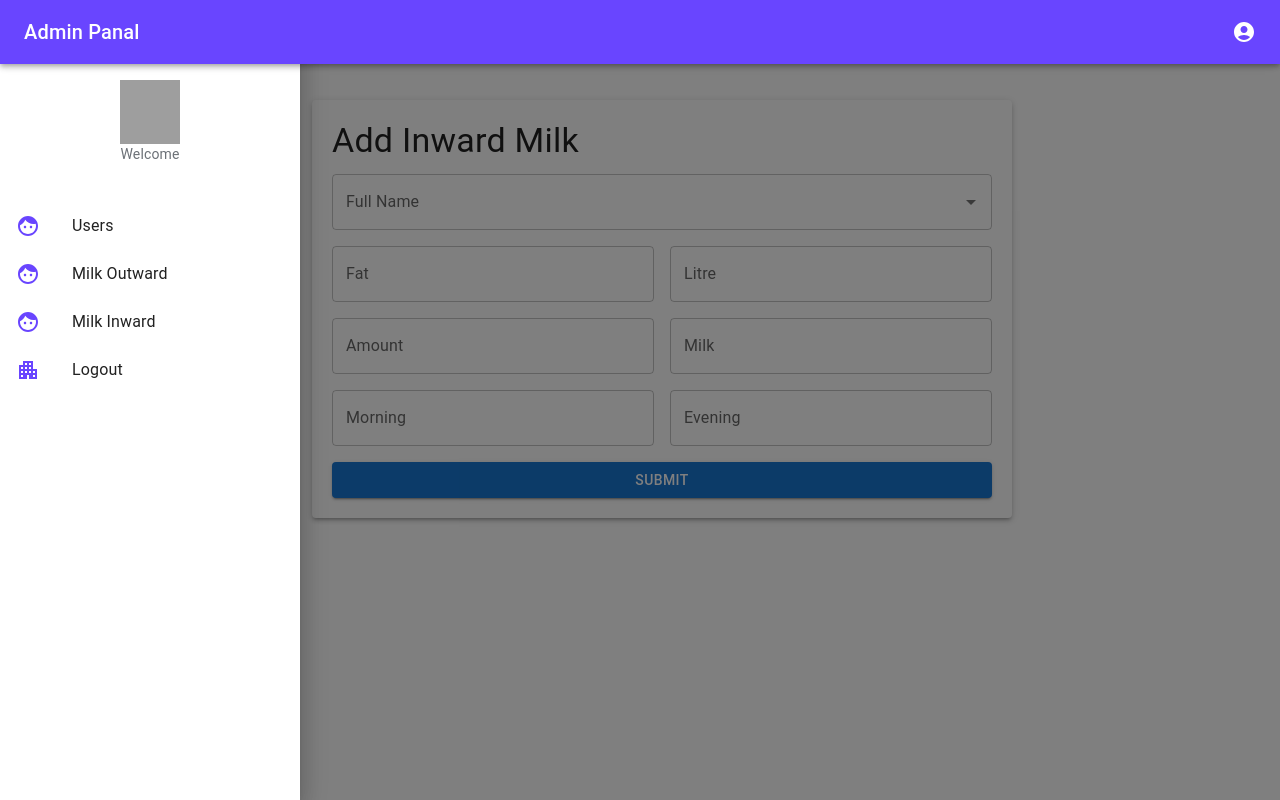
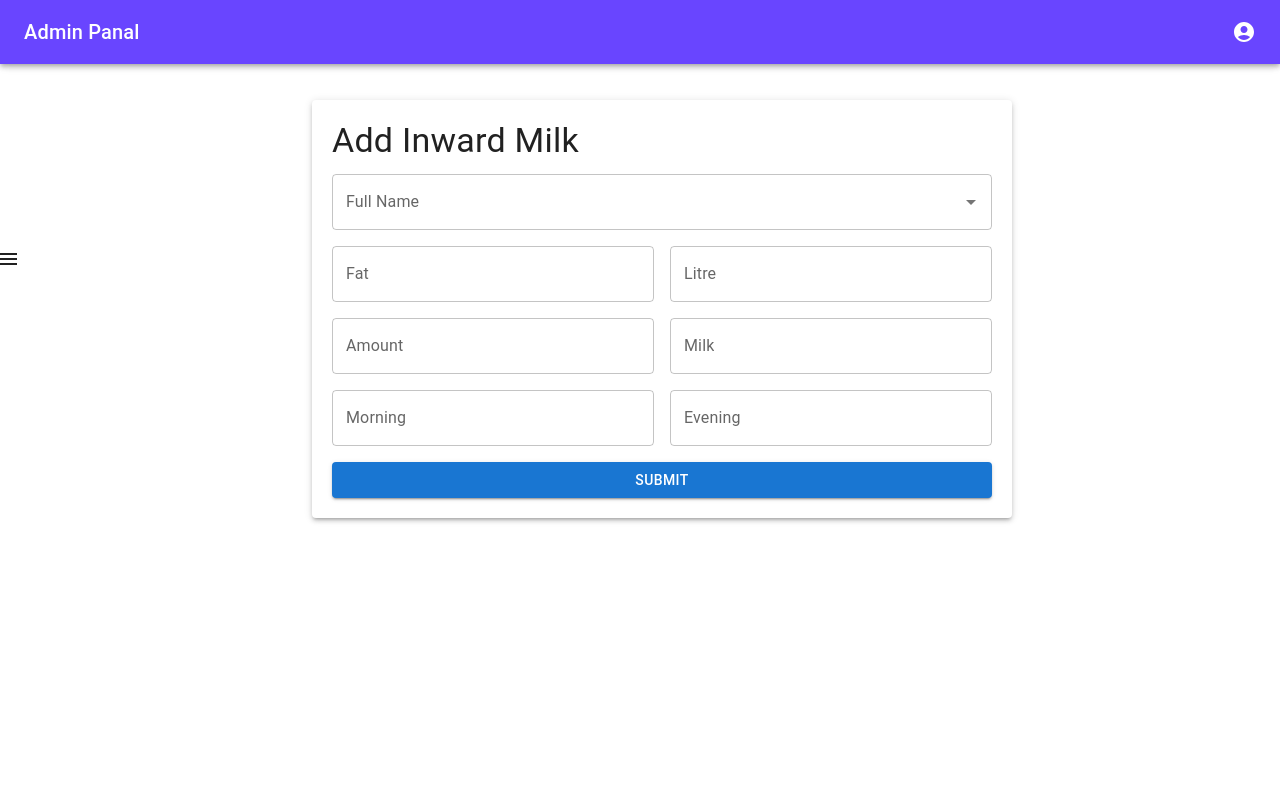
Before and after one commit to palashshah110/milkdairy, a React (Create React App) app: page /AddMilkInward in a window 1280 px wide. Built offline with nearby package versions, Linux system fonts and the light colour scheme; no server answers; grey boxes are pictures that could not be loaded.

Commit message:
fix sidebar issue

```diff
--- a/src/Componets/Sidebar.js
+++ b/src/Componets/Sidebar.js
@@ -18,7 +18,7 @@ import FaceIcon from "@mui/icons-material/Face";
 
 export default function Sidebar() {
   const navigate = useNavigate();
-  const [open, setOpen] = React.useState(true);
+  const [open, setOpen] = React.useState(false);
 
   const Logout = () => {
     navigate("/");
```
